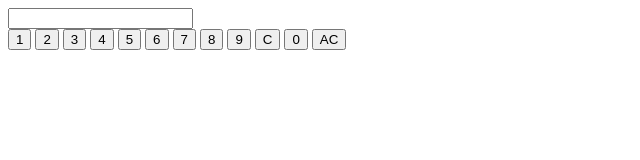
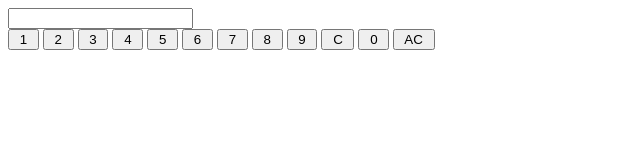
Before and after one commit to MikkalMc/jscalculator, a plain HTML site: page index.html in a window 1280 px wide. Shown: the whole page, without its empty margins (0-640 px from the left). Drawn offline with nearby package versions, Linux system fonts and the light colour scheme; files that its build step writes are made by us from their sources.

Commit message:
included Clear and all clear buttons

```diff
--- a/index.html
+++ b/index.html
@@ -2,28 +2,26 @@
 <html>
 <head>
 	<title>JavaScript Calculator</title>
+	<link rel="stylesheet" href="public/output.css">
 </head>
 <body>
 	<div id="calc-container">
-		<div>
-			<form>
-				<input type="text" id="total">
-			</form>
-		</div>
-		<div id="numbers">
-			<button onclick="">1</button>
-			<button onclick="typeNum()">2</button>
-			<button>3</button>
-			<button>4</button>
-			<button>5</button>
-			<button>6</button>
-			<button>7</button>
-			<button>8</button>
-			<button>9</button>
-			<button id="clear">C</button>
-			<button>0</button>
-			<button id="allclear">AC</button>
-		</div>
+		<form name="calculator">
+			<input type="text" name="total">
+			<br>
+			<input type="button" value=" 1 " class="num" onclick="calculator.total.value += '1'">
+			<input type="button" value=" 2 " class="num" onclick="calculator.total.value += '2'">
+			<input type="button" value=" 3 " class="num" onclick="calculator.total.value += '3'">
+			<input type="button" value=" 4 " class="num" onclick="calculator.total.value += '4'">
+			<input type="button" value=" 5 " class="num" onclick="calculator.total.value += '5'">
+			<input type="button" value=" 6 " class="num" onclick="calculator.total.value += '6'">
+			<input type="button" value=" 7 " class="num" onclick="calculator.total.value += '7'">
+			<input type="button" value=" 8 " class="num" onclick="calculator.total.value += '8'">
+			<input type="button" value=" 9 " class="num" onclick="calculator.total.value += '9'">
+			<input type="button" value=" C " class="num">
+			<input type="button" value=" 0 " class="num" onclick="calculator.total.value += '0'">
+			<input type="button" value=" AC " class="num">
+		</form>
 	</div>
 	<script src="scripts.js"></script>
 </body>
```
